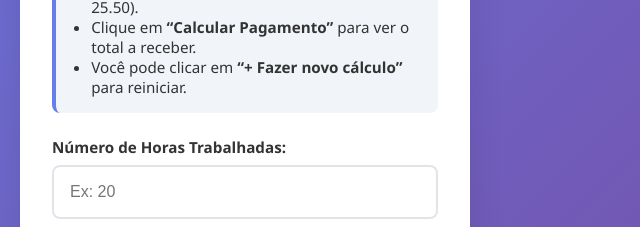
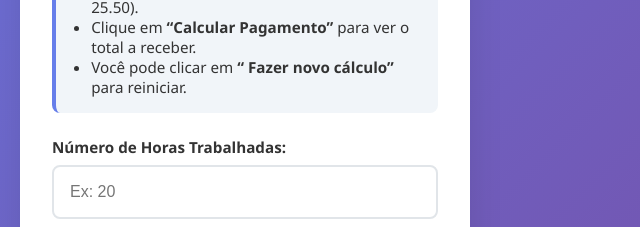
Before and after one commit to Rosi-SB/CalcProfessor, a plain HTML site: page index.html in a window 1280 px wide. Both pictures are taken after a click on the button "Como usar a calculadora?". Shown: the part 449-676 px from the top of the page, 395-1035 px from the left. Drawn offline with Linux system fonts and the light colour scheme.

Commit message:
Update index.html

```diff
--- a/index.html
+++ b/index.html
@@ -28,7 +28,7 @@
                 <li>Digite o número total de <strong>horas trabalhadas</strong> como professor eventual.</li>
                 <li>Informe o <strong>valor da hora-aula</strong> em reais (ex: 25.50).</li>
                 <li>Clique em <strong>“Calcular Pagamento”</strong> para ver o total a receber.</li>
-                <li>Você pode clicar em <strong>“+ Fazer novo cálculo”</strong> para reiniciar.</li>
+                <li>Você pode clicar em <strong>“ Fazer novo cálculo”</strong> para reiniciar.</li>
             </ul>
         </div>
 
```
